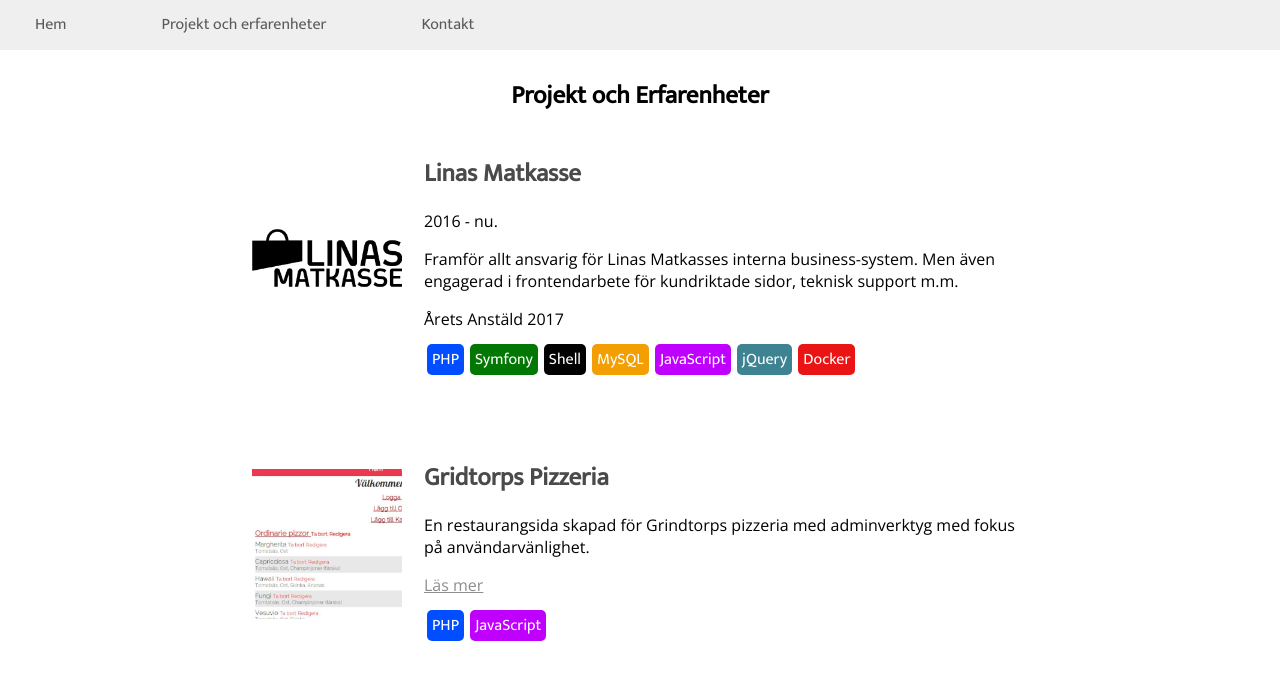
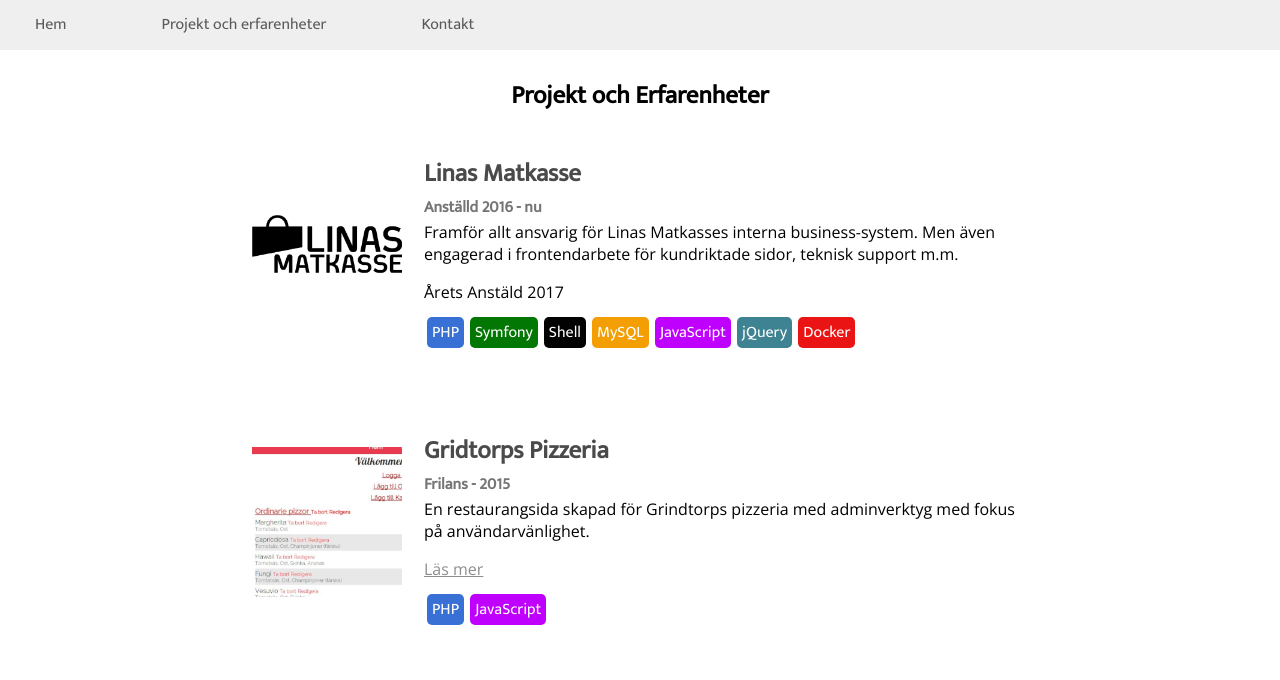
Before and after one commit to carlmarkegang/portfolio, a React (Create React App) app: page /project in a window 1280 px wide. Shown: the top 680 px of the page. Built offline with nearby package versions, Linux system fonts and the light colour scheme.

Commit message:
style adjustments

```diff
--- a/src/App.js
+++ b/src/App.js
@@ -3,7 +3,7 @@
 import Home from './components/home';
 import Project from './components/project';
 import Contact from './components/contact';
-import {BrowserRouter, Route, Link, Switch, Router} from 'react-router-dom';
+import {Route, Router} from 'react-router-dom';
 import history from './history';
 
 class App extends Component {
--- a/src/components/portfolio/portfolioBlocks/linas.jsx
+++ b/src/components/portfolio/portfolioBlocks/linas.jsx
@@ -7,17 +7,17 @@
             <React.Fragment>
                     <tr className="portfolioBlock">
                         <td className="portfolioBlockImage">
-                            <img src='/img/icon1.png'/>
+                            <img src="/img/icon1.png" alt=""/>
                         </td>
                         <td className="portfolioBlockText">
-                            <h3>Linas Matkasse</h3>
-                            <p>2016 - nu.</p>
+                            <h3 className="portfolioBlockTextHeader">Linas Matkasse</h3>
+                            <h4 className="portfolioBlockTextSubHeader">Anställd 2016 - nu</h4>
                             <p>Framför allt ansvarig för Linas Matkasses interna business-system.
                                 Men även engagerad i frontendarbete för kundriktade sidor, teknisk support m.m.</p>
 
                             <p>Årets Anstäld 2017</p>
                             <div className="portfolioBlockTechs">
-                                <span style={{backgroundColor: '#004eff'}}>PHP</span>
+                                <span style={{backgroundColor: '#3970d6'}}>PHP</span>
                                 <span style={{backgroundColor: '#037703'}}>Symfony</span>
                                 <span style={{backgroundColor: '#020202'}}>Shell</span>
                                 <span style={{backgroundColor: '#f39e02'}}>MySQL</span>
--- a/src/components/portfolio/portfolioBlocks/pizzeria.jsx
+++ b/src/components/portfolio/portfolioBlocks/pizzeria.jsx
@@ -7,14 +7,15 @@
             <React.Fragment>
                 <tr className="portfolioBlock">
                     <td className="portfolioBlockImage">
-                        <img src='/img/icon2.png'/>
+                        <img src='/img/icon2.png' alt=""/>
                     </td>
                     <td className="portfolioBlockText">
-                        <h3>Gridtorps Pizzeria</h3>
+                        <h3 className="portfolioBlockTextHeader">Gridtorps Pizzeria</h3>
+                        <h4 className="portfolioBlockTextSubHeader">Frilans - 2015</h4>
                         <p>En restaurangsida skapad för Grindtorps pizzeria med adminverktyg med fokus på användarvänlighet.</p>
                         <p><a href='#'>Läs mer</a></p>
                         <div className="portfolioBlockTechs">
-                            <span style={{backgroundColor: '#004eff'}}>PHP</span>
+                            <span style={{backgroundColor: '#3970d6'}}>PHP</span>
                             <span style={{backgroundColor: '#c000ff'}}>JavaScript</span>
                         </div>
                     </td>
--- a/src/index.css
+++ b/src/index.css
@@ -6,6 +6,14 @@
 
 p {
     font-family: 'Open Sans', sans-serif;
+}
+
+.portfolioBlockText p:first-child{
+    margin-top: 0;
+}
+
+.portfolioBlockText p:first-of-type{
+    margin-top: 0;
 }
 
 a:hover {
@@ -53,8 +61,13 @@
     margin-left: 20px;
 }
 
-.portfolioBlockText h3 {
+.portfolioBlockTextHeader {
     color: #4a4a4a;
+    margin: 0;
+}
+
+.portfolioBlockTextSubHeader {
+    color: #757575;
     margin: 0;
 }
 
```
